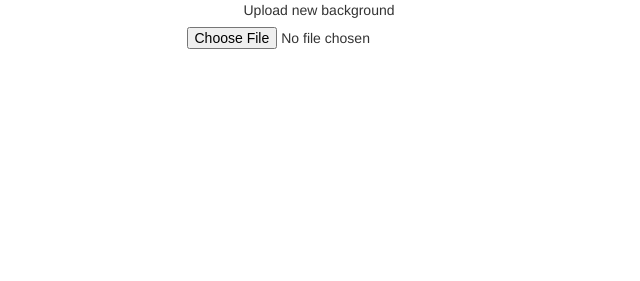
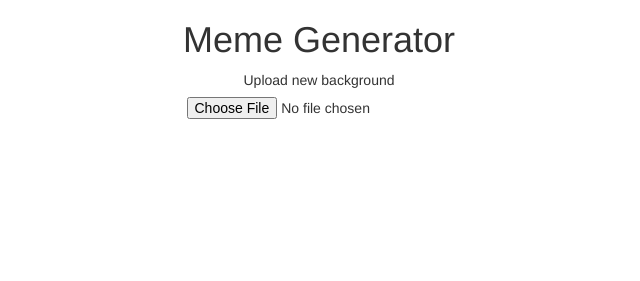
Before and after one commit to andypavia/MemeGeneratorElectron, an Electron app: page index.html in a window 800 px wide. Shown: the whole page, without its empty margins (81-721 px from the left). Drawn offline with nearby package versions, Linux system fonts and the light colour scheme; grey boxes are pictures that could not be loaded.

Commit message:
adding title

```diff
--- a/index.html
+++ b/index.html
@@ -12,6 +12,7 @@
     <body>
         <div class="app container">
             <div class="home">
+                <h1>Meme Generator</h1>
                 <div class="controls">
                     <div class="input-symbol">
                     Upload new background
```
